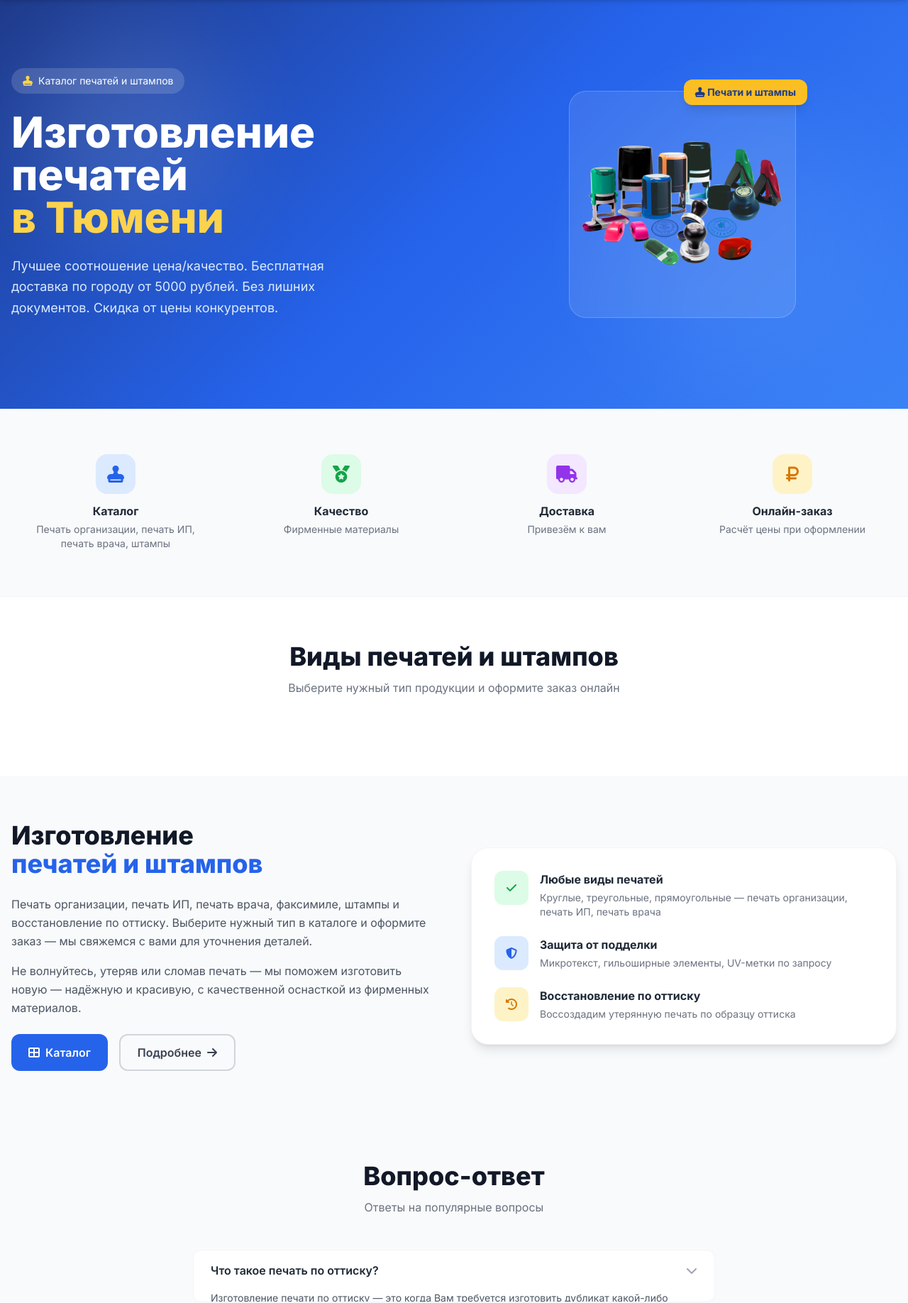
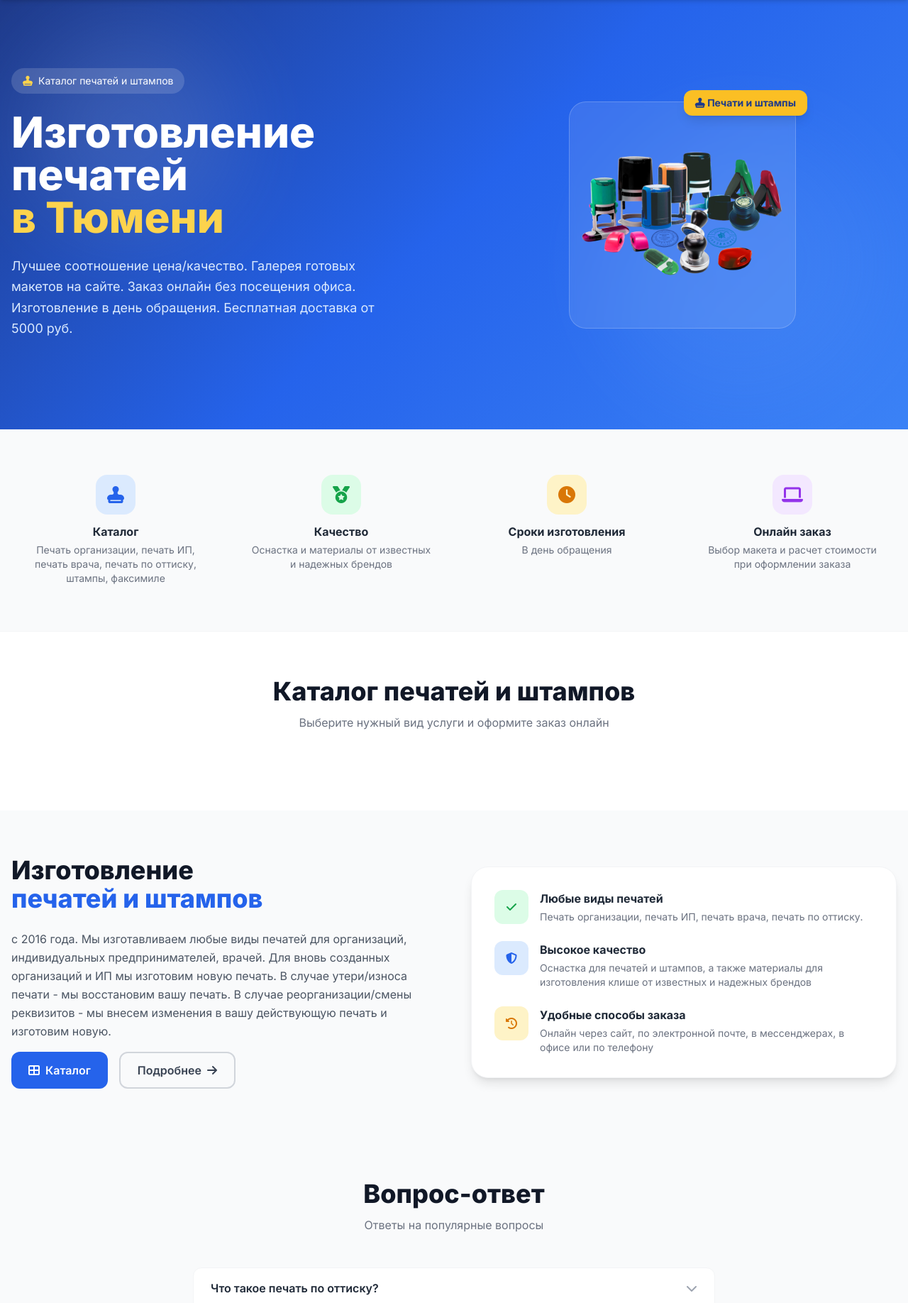
Before and after one commit to NovaCode37/pechati, a Flask app: page / in a window 1280 px wide. Shown: the part 124-1960 px from the top of the page at 71% size. Run offline with Flask 3, Linux system fonts and the light colour scheme; data that the repository does not hold is empty; parts of the project's set-up code (start-up, migrations or seed data) failed here and were passed over; some libraries are stand-ins or nearby versions.

Commit message:
feat: update all text content according to requirements - hero, advantages, catalog, FAQ, CTA sections with proper pricing display

```diff
--- a/templates/catalog.html
+++ b/templates/catalog.html
@@ -37,6 +37,12 @@
                     <h3 class="text-xl font-bold text-gray-800 mb-2">{{ product.name }}</h3>
                     <p class="text-gray-500 text-sm mb-4 leading-relaxed">{{ product.description }}</p>
 
+                    {% if product.price %}
+                    <div class="mb-4">
+                        <span class="text-2xl font-bold text-primary-600">от {{ product.price }} руб.</span>
+                    </div>
+                    {% endif %}
+
                     <a href="{{ url_for('order_product', product_id=product.id) }}" class="block text-center bg-primary-600 hover:bg-primary-700 text-white py-3 rounded-xl font-semibold transition">
                         <i class="fas fa-paper-plane"></i> Заказать
                     </a>
--- a/templates/catalog_all.html
+++ b/templates/catalog_all.html
@@ -34,6 +34,11 @@
                 <div class="p-6">
                     <p class="text-xs text-primary-600 font-medium mb-1">{% if product.category.slug == 'ooo' %}Печать организации{% elif product.category.slug == 'ip' %}Печать ИП{% elif product.category.slug == 'medics' %}Печать врача{% else %}{{ product.category.name }}{% endif %}</p>
                     <h3 class="text-lg font-bold text-gray-800 mb-2">{{ product.name }}</h3>
+                    {% if product.price %}
+                    <div class="mb-2">
+                        <span class="text-xl font-bold text-primary-600">от {{ product.price }} руб.</span>
+                    </div>
+                    {% endif %}
                     <p class="text-gray-500 text-sm mb-4 leading-relaxed line-clamp-2">{{ product.description }}</p>
                     <a href="{{ url_for('order_product', product_id=product.id) }}" class="block text-center bg-primary-600 hover:bg-primary-700 text-white py-3 rounded-xl font-semibold transition">
                         <i class="fas fa-paper-plane"></i> Заказать
--- a/templates/index.html
+++ b/templates/index.html
@@ -20,8 +20,7 @@
                     <span class="text-accent-200">в Тюмени</span>
                 </h1>
                 <p class="text-lg text-blue-100 mb-8 max-w-lg leading-relaxed">
-                    Лучшее соотношение цена/качество. Бесплатная доставка по городу от 5000 рублей.
-                    Без лишних документов. Скидка от цены конкурентов.
+                    Лучшее соотношение цена/качество. Галерея готовых макетов на сайте. Заказ онлайн без посещения офиса. Изготовление в день обращения. Бесплатная доставка от 5000 руб.
                 </p>
             </div>
             <div class="flex justify-center order-first md:order-none">
@@ -48,28 +47,28 @@
                     <i class="fas fa-stamp text-2xl text-primary-600"></i>
                 </div>
                 <h3 class="font-bold text-gray-800 mb-1">Каталог</h3>
-                <p class="text-sm text-gray-500">Печать организации, печать ИП, печать врача, штампы</p>
+                <p class="text-sm text-gray-500">Печать организации, печать ИП, печать врача, печать по оттиску, штампы, факсимиле</p>
             </div>
             <div class="text-center p-4">
                 <div class="w-14 h-14 bg-green-100 rounded-2xl flex items-center justify-center mx-auto mb-3">
                     <i class="fas fa-medal text-2xl text-green-600"></i>
                 </div>
                 <h3 class="font-bold text-gray-800 mb-1">Качество</h3>
-                <p class="text-sm text-gray-500">Фирменные материалы</p>
+                <p class="text-sm text-gray-500">Оснастка и материалы от известных и надежных брендов</p>
+            </div>
+            <div class="text-center p-4">
+                <div class="w-14 h-14 bg-amber-100 rounded-2xl flex items-center justify-center mx-auto mb-3">
+                    <i class="fas fa-clock text-2xl text-amber-600"></i>
+                </div>
+                <h3 class="font-bold text-gray-800 mb-1">Сроки изготовления</h3>
+                <p class="text-sm text-gray-500">В день обращения</p>
             </div>
             <div class="text-center p-4">
                 <div class="w-14 h-14 bg-purple-100 rounded-2xl flex items-center justify-center mx-auto mb-3">
-                    <i class="fas fa-truck text-2xl text-purple-600"></i>
+                    <i class="fas fa-laptop text-2xl text-purple-600"></i>
                 </div>
-                <h3 class="font-bold text-gray-800 mb-1">Доставка</h3>
-                <p class="text-sm text-gray-500">Привезём к вам</p>
-            </div>
-            <div class="text-center p-4">
-                <div class="w-14 h-14 bg-amber-100 rounded-2xl flex items-center justify-center mx-auto mb-3">
-                    <i class="fas fa-ruble-sign text-2xl text-amber-600"></i>
-                </div>
-                <h3 class="font-bold text-gray-800 mb-1">Онлайн-заказ</h3>
-                <p class="text-sm text-gray-500">Расчёт цены при оформлении</p>
+                <h3 class="font-bold text-gray-800 mb-1">Онлайн заказ</h3>
+                <p class="text-sm text-gray-500">Выбор макета и расчет стоимости при оформлении заказа</p>
             </div>
         </div>
     </div>
@@ -79,8 +78,8 @@
 <section class="py-16">
     <div class="max-w-7xl mx-auto px-4">
         <div class="text-center mb-12">
-            <h2 class="text-3xl md:text-4xl font-extrabold text-gray-900 mb-3">Виды печатей и штампов</h2>
-            <p class="text-gray-500 max-w-2xl mx-auto">Выберите нужный тип продукции и оформите заказ онлайн</p>
+            <h2 class="text-3xl md:text-4xl font-extrabold text-gray-900 mb-3">Каталог печатей и штампов</h2>
+            <p class="text-gray-500 max-w-2xl mx-auto">Выберите нужный вид услуги и оформите заказ онлайн</p>
         </div>
         <div class="grid sm:grid-cols-2 lg:grid-cols-3 xl:grid-cols-4 gap-6 stagger-children">
             {% for cat in categories %}
@@ -109,12 +108,8 @@
                     <span class="text-primary-600">печатей и штампов</span>
                 </h2>
                 <p class="text-gray-600 leading-relaxed mb-4">
-                    Печать организации, печать ИП, печать врача, факсимиле, штампы и восстановление по оттиску.
-                    Выберите нужный тип в каталоге и оформите заказ — мы свяжемся с вами для уточнения деталей.
-                </p>
-                <p class="text-gray-600 leading-relaxed mb-6">
-                    Не волнуйтесь, утеряв или сломав печать — мы поможем изготовить новую — надёжную
-                    и красивую, с качественной оснасткой из фирменных материалов.
+                    с 2016 года. Мы изготавливаем любые виды печатей для организаций, индивидуальных предпринимателей, врачей.
+                    Для вновь созданных организаций и ИП мы изготовим новую печать. В случае утери/износа печати - мы восстановим вашу печать. В случае реорганизации/смены реквизитов - мы внесем изменения в вашу действующую печать и изготовим новую.
                 </p>
                 <div class="flex flex-wrap gap-4">
                     <a href="{{ url_for('catalog_all') }}" class="inline-flex items-center gap-2 bg-primary-600 text-white px-6 py-3 rounded-xl font-semibold hover:bg-primary-700 transition">
@@ -133,7 +128,7 @@
                         </div>
                         <div>
                             <h4 class="font-bold text-gray-800 mb-1">Любые виды печатей</h4>
-                            <p class="text-sm text-gray-500">Круглые, треугольные, прямоугольные — печать организации, печать ИП, печать врача</p>
+                            <p class="text-sm text-gray-500">Печать организации, печать ИП, печать врача, печать по оттиску.</p>
                         </div>
                     </div>
                     <div class="flex items-start gap-4">
@@ -141,8 +136,8 @@
                             <i class="fas fa-shield-halved text-blue-600"></i>
                         </div>
                         <div>
-                            <h4 class="font-bold text-gray-800 mb-1">Защита от подделки</h4>
-                            <p class="text-sm text-gray-500">Микротекст, гильоширные элементы, UV-метки по запросу</p>
+                            <h4 class="font-bold text-gray-800 mb-1">Высокое качество</h4>
+                            <p class="text-sm text-gray-500">Оснастка для печатей и штампов, а также материалы для изготовления клише от известных и надежных брендов</p>
                         </div>
                     </div>
                     <div class="flex items-start gap-4">
@@ -150,8 +145,8 @@
                             <i class="fas fa-clock-rotate-left text-amber-600"></i>
                         </div>
                         <div>
-                            <h4 class="font-bold text-gray-800 mb-1">Восстановление по оттиску</h4>
-                            <p class="text-sm text-gray-500">Воссоздадим утерянную печать по образцу оттиска</p>
+                            <h4 class="font-bold text-gray-800 mb-1">Удобные способы заказа</h4>
+                            <p class="text-sm text-gray-500">Онлайн через сайт, по электронной почте, в мессенджерах, в офисе или по телефону</p>
                         </div>
                     </div>
                 </div>
@@ -174,7 +169,7 @@
                     <i class="fas fa-chevron-down text-gray-400 transition-transform"></i>
                 </button>
                 <div class="faq-answer px-6 pb-4 text-gray-600 text-sm leading-relaxed">
-                    Изготовление печати по оттиску — это когда Вам требуется изготовить дубликат какой-либо печати. Оттиск — изображение печати на бумаге. Изготовить печать по этому изображению — и есть изготовить печать по оттиску.
+                    Изготовление печати по оттиску  - восстановление утраченной печати или создание копии печати по имеющемуся оттиску.
                 </div>
             </div>
             <div class="bg-white rounded-xl border border-gray-100 overflow-hidden">
@@ -183,16 +178,8 @@
                     <i class="fas fa-chevron-down text-gray-400 transition-transform"></i>
                 </button>
                 <div class="faq-answer px-6 pb-4 text-gray-600 text-sm leading-relaxed">
-                    Заказ можно оплатить по безналичному расчету на банковский счет нашей организации, наличными деньгами, переводом на банковские карты Сбербанк или Тинькофф.
-                </div>
-            </div>
-            <div class="bg-white rounded-xl border border-gray-100 overflow-hidden">
-                <button class="faq-toggle w-full text-left px-6 py-4 flex items-center justify-between font-semibold text-gray-800 hover:text-primary-700 transition">
-                    <span>Что такое оснастки автоматические, простые, карманные?</span>
-                    <i class="fas fa-chevron-down text-gray-400 transition-transform"></i>
-                </button>
-                <div class="faq-answer px-6 pb-4 text-gray-600 text-sm leading-relaxed">
-                    Оснастка — это основа, то, к чему приклеивается клише печати. Подробнее можете прочитать на странице «О компании».
+                    Юридические лица и индивидуальные предприниматели могут оплатить заказ по безналичному расчету на банковский счет нашей организации.
+                    Физические лица могут оплатить заказ по qr-коду.
                 </div>
             </div>
             <div class="bg-white rounded-xl border border-gray-100 overflow-hidden">
@@ -201,34 +188,34 @@
                     <i class="fas fa-chevron-down text-gray-400 transition-transform"></i>
                 </button>
                 <div class="faq-answer px-6 pb-4 text-gray-600 text-sm leading-relaxed">
-                    Клише печати — так называемая резинка, рельеф печати. Обычно не толще 3-4мм.
+                    Клише для печати – резинка с рельефной поверхностью – зеркальным отражением оттиска, которое крепится к оснастке.
                 </div>
             </div>
             <div class="bg-white rounded-xl border border-gray-100 overflow-hidden">
                 <button class="faq-toggle w-full text-left px-6 py-4 flex items-center justify-between font-semibold text-gray-800 hover:text-primary-700 transition">
-                    <span>Почему новая печать дешевле печати по оттиску?</span>
+                    <span>Почему печать по оттиску дороже новой печати?</span>
                     <i class="fas fa-chevron-down text-gray-400 transition-transform"></i>
                 </button>
                 <div class="faq-answer px-6 pb-4 text-gray-600 text-sm leading-relaxed">
-                    Потому что для создания печати по оттиску для начала требуется нарисовать полную копию вашей печати, и делается вручную дизайнером.
+                    Для новой печати вы выбираете макет из нашей галереи макетов, для печати по оттиску  - нам потребуется нарисовать или воссоздать копию вашей печати.
                 </div>
             </div>
             <div class="bg-white rounded-xl border border-gray-100 overflow-hidden">
                 <button class="faq-toggle w-full text-left px-6 py-4 flex items-center justify-between font-semibold text-gray-800 hover:text-primary-700 transition">
-                    <span>Какие документы нужны для изготовления печатей?</span>
+                    <span>Как можно получить свой заказ?</span>
                     <i class="fas fa-chevron-down text-gray-400 transition-transform"></i>
                 </button>
                 <div class="faq-answer px-6 pb-4 text-gray-600 text-sm leading-relaxed">
-                    Для юридических лиц требуется оригинал или копия свидетельства о регистрации.
+                    Заказ можно забрать из нашего офиса самостоятельно, воспользоваться действующими на территории города Тюмени курьерскими службами либо заказать курьерскую доставку в нашей компании.
                 </div>
             </div>
             <div class="bg-white rounded-xl border border-gray-100 overflow-hidden">
                 <button class="faq-toggle w-full text-left px-6 py-4 flex items-center justify-between font-semibold text-gray-800 hover:text-primary-700 transition">
-                    <span>Как можно получить свой заказ в Тюмени?</span>
+                    <span>Для заказов из других городов</span>
                     <i class="fas fa-chevron-down text-gray-400 transition-transform"></i>
                 </button>
                 <div class="faq-answer px-6 pb-4 text-gray-600 text-sm leading-relaxed">
-                    В Тюмени свой заказ можно забрать в любой из наших точек выдачи. Либо заказать курьерскую доставку, стоимость доставки до двери — 500 рублей.
+                    При отправке заказов за пределы города Тюмени мы работаем с транспортной компанией "СДЭК".
                 </div>
             </div>
         </div>
@@ -244,7 +231,7 @@
             </div>
             <div class="relative">
                 <h2 class="text-3xl md:text-4xl font-extrabold mb-4">Нужна печать?</h2>
-                <p class="text-blue-100 mb-8 max-w-lg mx-auto">Оставьте заявку и мы перезвоним вам в течение 10 минут для уточнения деталей заказа</p>
+                <p class="text-blue-100 mb-8 max-w-lg mx-auto">Оставьте заявку и мы свяжемся с вами в ближайшее время для уточнения деталей заказа</p>
                 <a href="{{ url_for('catalog_all') }}" class="inline-flex items-center gap-2 bg-white text-primary-700 px-8 py-4 rounded-xl font-bold text-lg hover:bg-blue-50 transition shadow-xl">
                     <i class="fas fa-th-large"></i> Каталог
                 </a>
```
